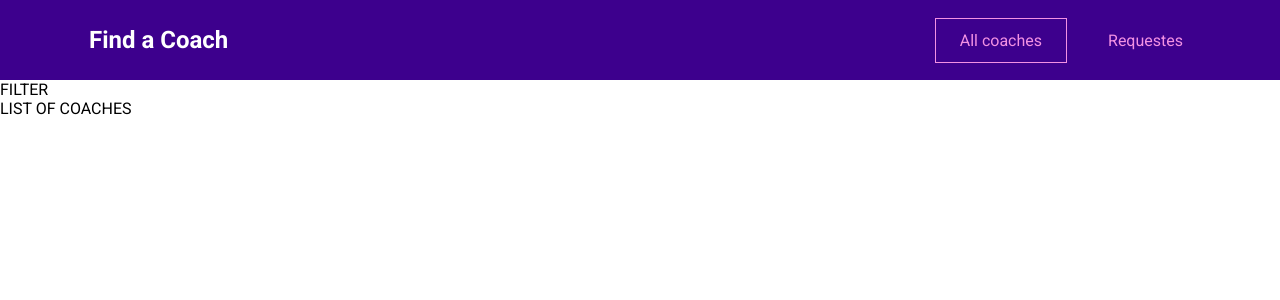
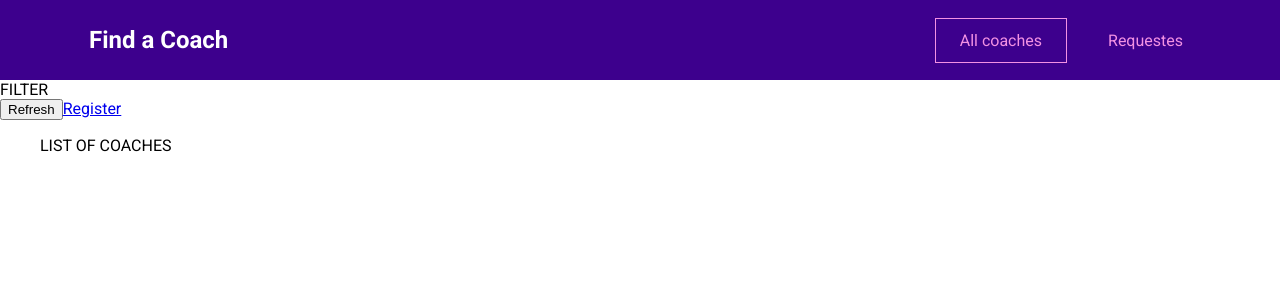
Before and after one commit to wojciechdominiak/find-coaches, a Vue app: page /coaches in a window 1280 px wide. Shown: the top 300 px of the page. Built offline with nearby package versions, Linux system fonts and the light colour scheme.

Commit message:
wiring up pages

```diff
--- a/src/pages/coaches/CoachDetail.vue
+++ b/src/pages/coaches/CoachDetail.vue
@@ -1,3 +1,5 @@
 <template>
-    <h2>coaches detail</h2>
+    DETAILS FOR COACH
+    <router-view></router-view>
+    <router-link to="/coaches/c1/contact">Contact</router-link>
 </template>
--- a/src/pages/coaches/CoachRegistration.vue
+++ b/src/pages/coaches/CoachRegistration.vue
@@ -1,3 +1,3 @@
 <template>
-    <h2>coaches registration</h2>
+    REGISTER
 </template>
--- a/src/pages/coaches/CoachesList.vue
+++ b/src/pages/coaches/CoachesList.vue
@@ -3,6 +3,10 @@
         FILTER
     </section>
     <section>
-        LIST OF COACHES
+        <div class="controls">
+            <button>Refresh</button>
+            <router-link to="/register">Register</router-link>
+        </div>
+        <ul>LIST OF COACHES</ul>
     </section>
 </template>
--- a/src/pages/requests/ContactCoach.vue
+++ b/src/pages/requests/ContactCoach.vue
@@ -1,3 +1,3 @@
 <template>
-    <h2>contact coaches</h2>
+    CONTACT A COACH
 </template>
--- a/src/pages/requests/RequestsReceived.vue
+++ b/src/pages/requests/RequestsReceived.vue
@@ -1,3 +1,3 @@
 <template>
-    <h2>request received</h2>
+    REQUESTS
 </template>
```
